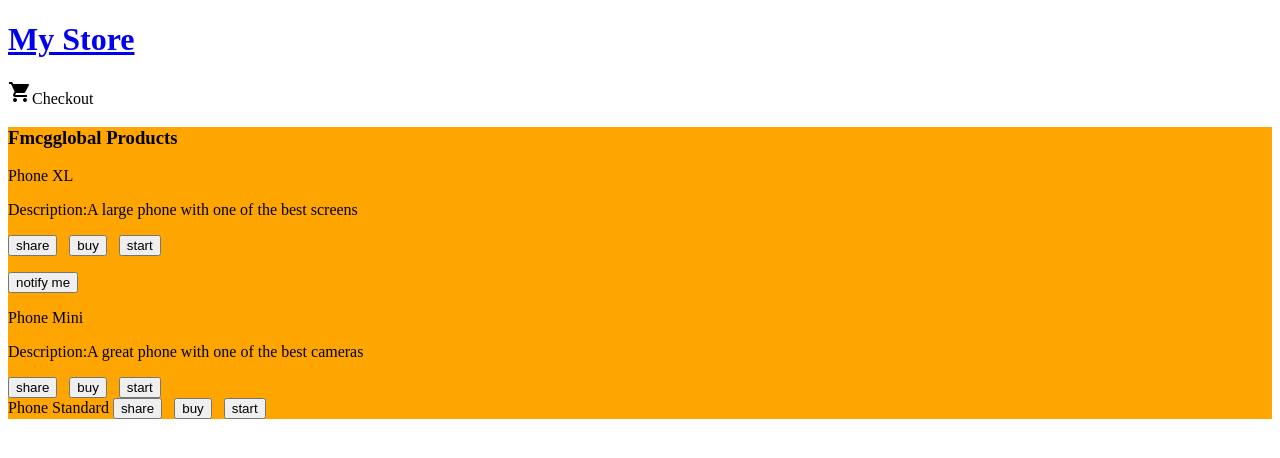
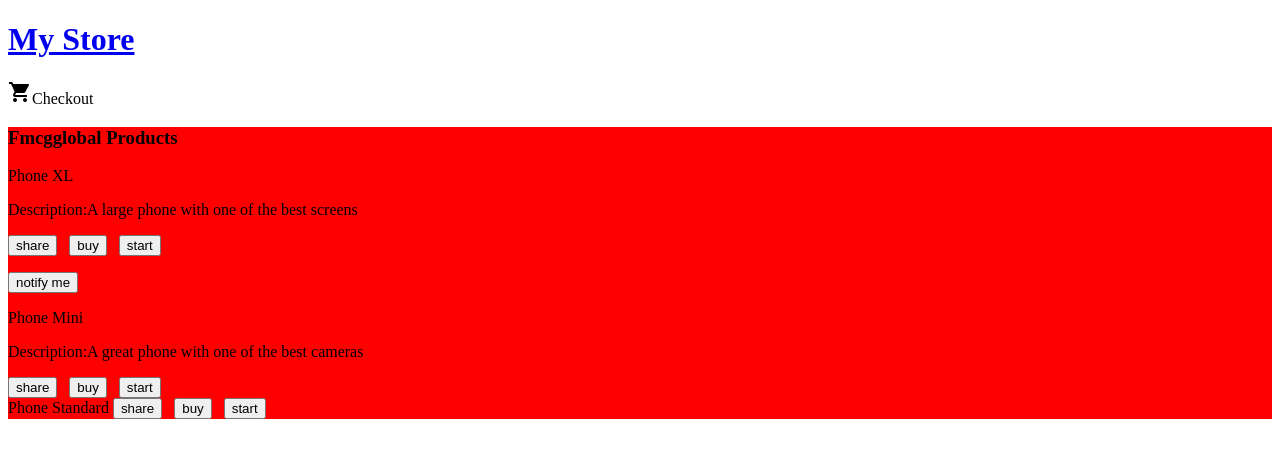
Before and after one commit to GH11PRASANTH/Angular-FmcgglobalBanking, an Angular app: page / in a window 1280 px wide. Shown: the top 458 px of the page. Built offline with nearby package versions, Linux system fonts and the light colour scheme.

Commit message:
1 file modified

```diff
--- a/src/app/product-list/product-list.component.html
+++ b/src/app/product-list/product-list.component.html
@@ -1,4 +1,4 @@
-<div style="background-color:orange">
+<div style="background-color:red">
 <h3>
   Fmcgglobal Products</h3>
   <div *ngFor="let product of products">
```
